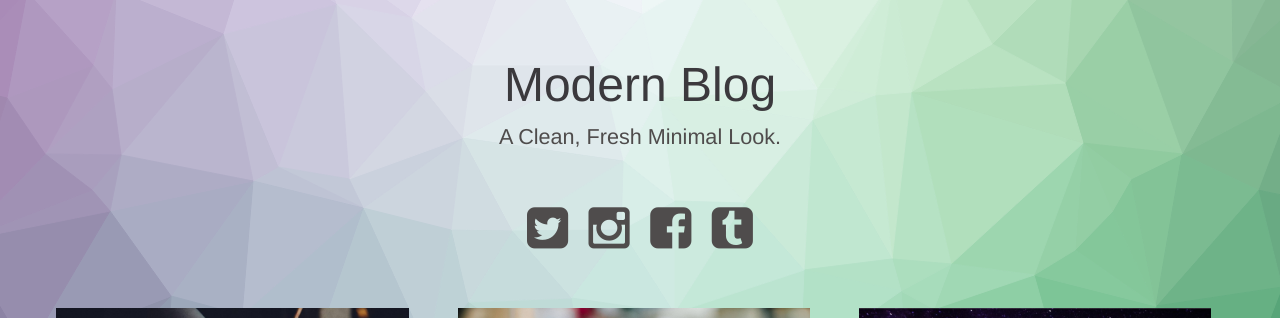
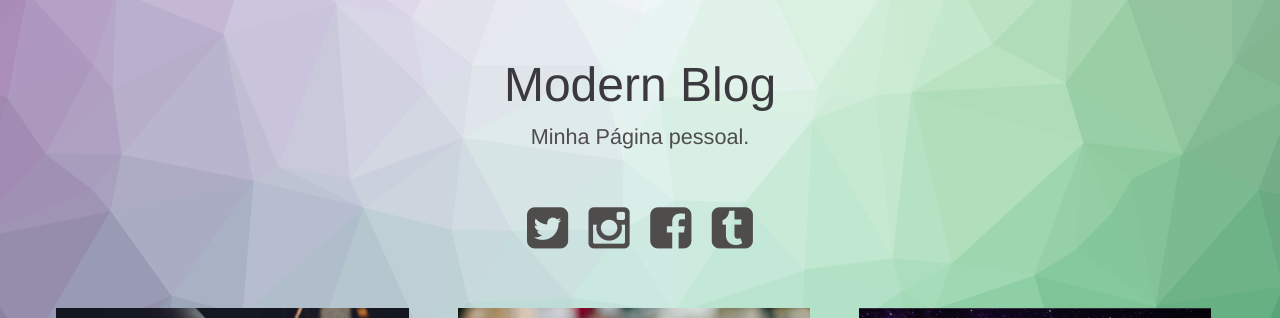
Before and after one commit to AugustoMeireles/Jvkiler.github.io, a Jekyll site: the page built from index.html, in a window 1280 px wide. Shown: the top 318 px of the page. Built offline with Jekyll 4.4.1, drawn with Linux system fonts in a browser that asks for light colours.

Commit message:
Minhas primeiras modificações

```diff
--- a/_config.yml
+++ b/_config.yml
@@ -1,7 +1,7 @@
 # Site settings
-title: Modern Blog
+title: Meu blog pessoal
 description: Modern-Blog A Elegant template for Jekyll
 keywords: Modern, Blogging, Fun
-author: Wferr
+author: José
 baseurl: "" # the subpath of your site, e.g. /blog/
 url: "" # the base hostname & protocol for your site
--- a/index.html
+++ b/index.html
@@ -28,7 +28,7 @@
 <body class="body">
 <div class="container">
     <header class="header">
-        <h1>Modern Blog<span>A Clean, Fresh Minimal Look.</span></h1>
+        <h1>Modern Blog<span>Minha Página pessoal.</span></h1>
         <nav class="links">
             <a href="#"><i class="fa fa-twitter-square fa-3x"></i></a>
             <a href="#"><i class="fa fa-instagram fa-3x"></i></a>
```
